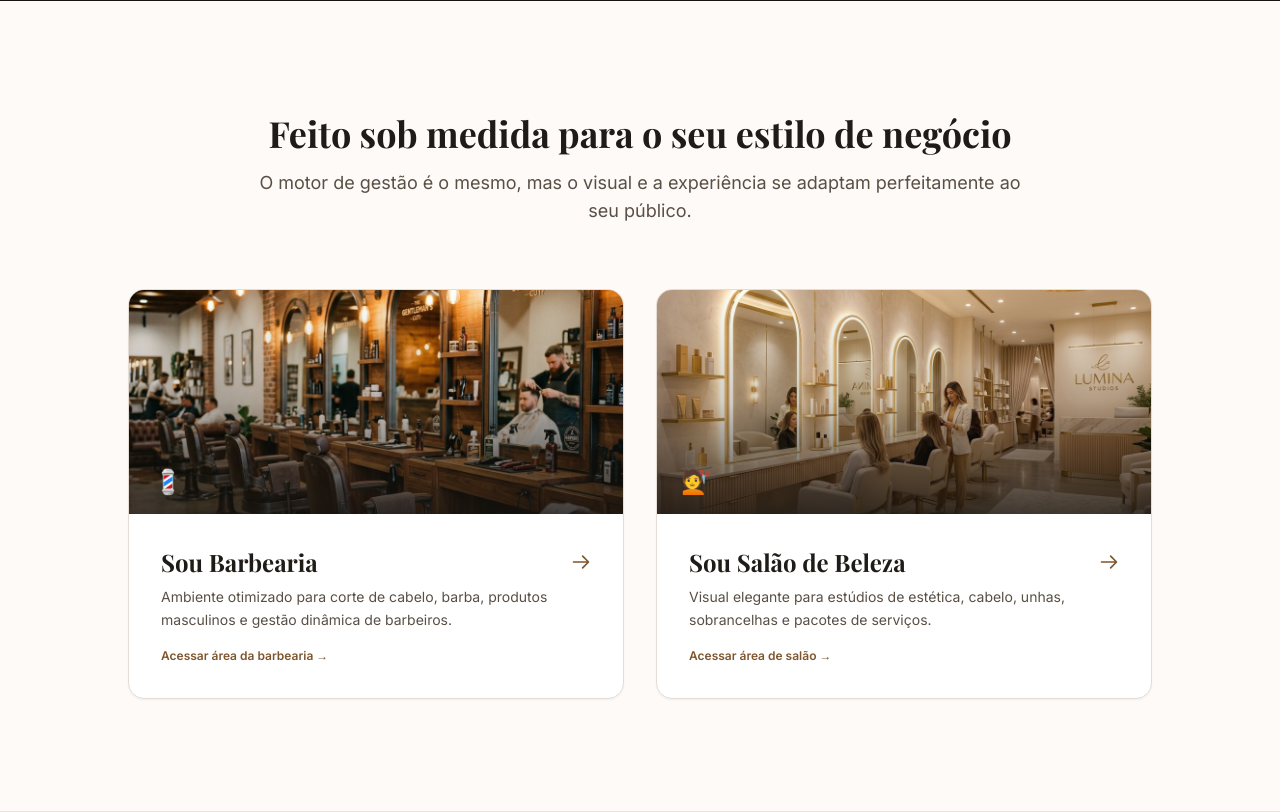
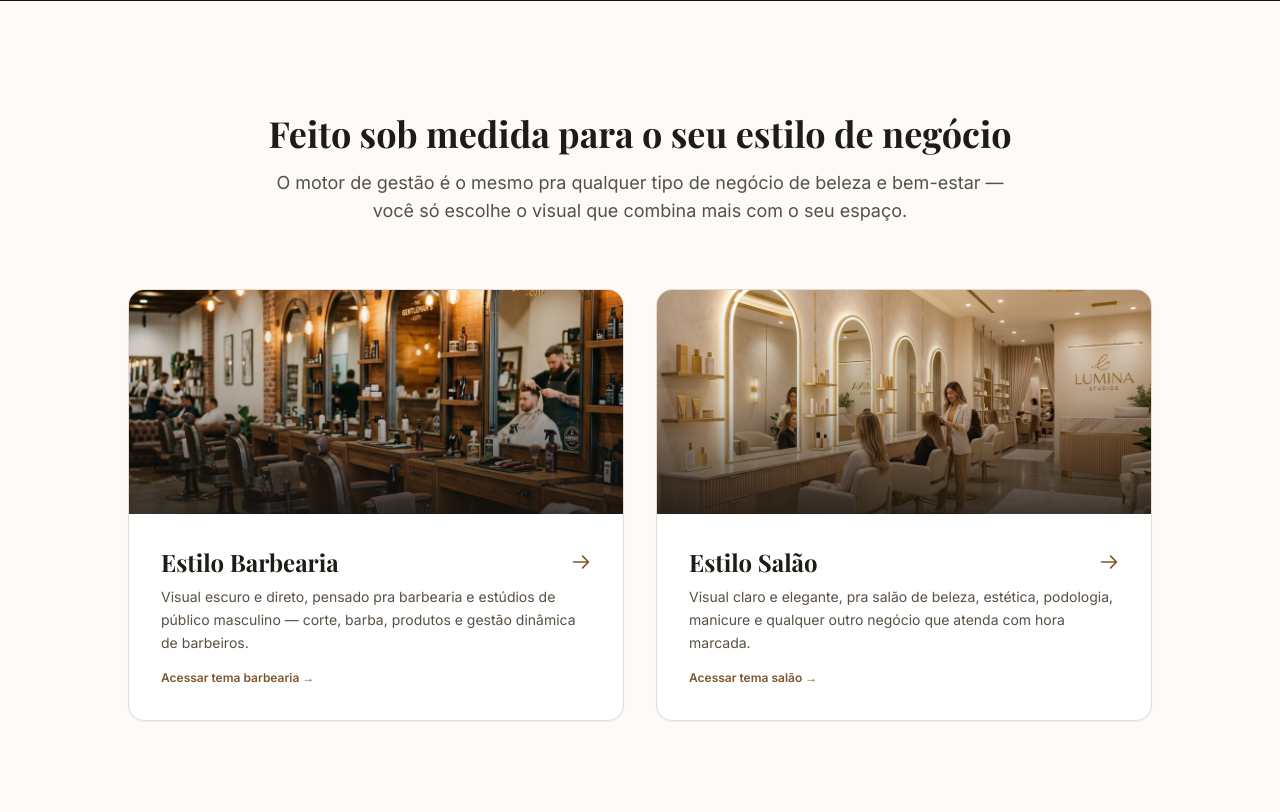
Before and after one commit to rdssystems/Zelo, a Django app: template templates/landing.html in a window 1280 px wide. Shown: the part 4646-5458 px from the top of the page. Run offline with Django 5.2, Linux system fonts and the light colour scheme; the template is opened without the code that fills it, so the values that code supplies are empty; some libraries are stand-ins or nearby versions; some web fonts are replaced.

Commit message:
Reformula landing page pra nao restringir a salao/barbearia literal
Os dois temas visuais (claro/escuro) continuam sendo so dois, mas a
copy agora trata isso como escolha de ESTILO, nao de tipo de negocio
-- "Estilo Barbearia"/"Estilo Salao" no lugar de "Sou Barbearia"/"Sou
Salao de Beleza", tanto na secao de temas quanto no modal de cadastro.
Copy ampliada em varios pontos (hero, FAQ, rodape, meta description)
pra deixar claro que serve pra estetica, podologia, manicure e outros
negocios de beleza/bem-estar, nao so quem literalmente se chama
"salao de beleza" ou "barbearia".

Removidos os emojis (💈 💇) dos cards de estilo, a pedido do usuario.

Co-Authored-By: Claude Sonnet 5 <noreply@anthropic.com>

```diff
--- a/apps/tenants/tests.py
+++ b/apps/tenants/tests.py
@@ -839,8 +839,8 @@ class LandingViewTest(TestCase):
     def test_root_domain_shows_landing_with_both_links(self):
         response = self.client.get("/")
         self.assertEqual(response.status_code, 200)
-        self.assertContains(response, "Sou Barbearia")
-        self.assertContains(response, "Sou Salão de Beleza")
+        self.assertContains(response, "Estilo Barbearia")
+        self.assertContains(response, "Estilo Salão")
         self.assertContains(response, "barbearia.testserver/painel/login/")
         self.assertContains(response, "salao.testserver/painel/login/")
 
--- a/templates/landing.html
+++ b/templates/landing.html
@@ -5,7 +5,7 @@
   <meta charset="utf-8"/>
   <meta content="width=device-width, initial-scale=1.0" name="viewport"/>
   <title>Zellup — Agendamento, Comissão e Caixa para Salões e Barbearias</title>
-  <meta name="description" content="Plataforma SaaS de agendamento online 24h, cálculo automático de comissão e gestão de caixa para salões de beleza e barbearias. Teste grátis 5 dias."/>
+  <meta name="description" content="Plataforma SaaS de agendamento online 24h, cálculo automático de comissão e gestão de caixa para salões de beleza, barbearias, estúdios de estética, podologia e outros negócios de beleza e bem-estar. Teste grátis 5 dias."/>
   {% include "_favicon.html" %}
   {% include "_pwa_meta.html" %}
 
@@ -115,7 +115,7 @@
       <div class="max-w-7xl mx-auto px-4 sm:px-6 lg:px-8 text-center">
         <div class="inline-flex items-center gap-2 px-3.5 py-1.5 rounded-full bg-surface-subtle border border-outline/60 text-xs font-semibold text-primary mb-6">
           <svg class="w-4 h-4 text-accent" fill="none" stroke="currentColor" viewBox="0 0 24 24"><path stroke-linecap="round" stroke-linejoin="round" stroke-width="2" d="M5 13l4 4L19 7"/></svg>
-          Plataforma completa para salões & barbearias
+          Plataforma completa pra negócios de beleza e bem-estar
         </div>
 
         <h1 class="font-display text-4xl sm:text-5xl md:text-6xl font-bold tracking-tight text-on-surface max-w-4xl mx-auto leading-[1.15]">
@@ -138,7 +138,7 @@
 
         <p class="mt-5 text-xs text-on-surface-variant font-medium flex items-center justify-center gap-1.5">
           <svg class="w-4 h-4 text-accent" fill="currentColor" viewBox="0 0 20 20"><path d="M9.049 2.927c.3-.921 1.603-.921 1.902 0l1.07 3.292a1 1 0 00.95.69h3.462c.969 0 1.371 1.24.588 1.81l-2.8 2.034a1 1 0 00-.364 1.118l1.07 3.292c.3.921-.755 1.688-1.54 1.118l-2.8-2.034a1 1 0 00-1.175 0l-2.8 2.034c-.784.57-1.838-.197-1.539-1.118l1.07-3.292a1 1 0 00-.364-1.118L2.98 8.72c-.783-.57-.38-1.81.588-1.81h3.461a1 1 0 00.951-.69l1.07-3.292z"/></svg>
-          Feito pra salões de beleza e barbearias de todos os tamanhos
+          Feito pra salão, barbearia, estética, podologia e outros negócios de beleza
         </p>
 
         <div class="mt-12 md:mt-16 max-w-5xl mx-auto relative">
@@ -393,7 +393,8 @@
             Feito sob medida para o seu estilo de negócio
           </h2>
           <p class="mt-4 text-lg text-on-surface-variant">
-            O motor de gestão é o mesmo, mas o visual e a experiência se adaptam perfeitamente ao seu público.
+            O motor de gestão é o mesmo pra qualquer tipo de negócio de beleza e bem-estar — você só escolhe
+            o visual que combina mais com o seu espaço.
           </p>
         </div>
 
@@ -402,18 +403,18 @@
             <div class="h-56 overflow-hidden relative">
               <img src="{% static 'img/landing-barbearia-card.png' %}" alt="Interior de Barbearia" class="w-full h-full object-cover group-hover:scale-105 transition-transform duration-500"/>
               <div class="absolute inset-0 bg-gradient-to-t from-dark-bg/80 via-dark-bg/20 to-transparent"></div>
-              <span class="absolute bottom-4 left-6 text-2xl">💈</span>
             </div>
             <div class="p-8">
               <h3 class="font-display text-2xl font-bold text-on-surface group-hover:text-primary transition-colors flex items-center justify-between">
-                Sou Barbearia
+                Estilo Barbearia
                 <svg class="w-5 h-5 text-primary group-hover:translate-x-1 transition-transform" fill="none" stroke="currentColor" viewBox="0 0 24 24"><path stroke-linecap="round" stroke-linejoin="round" stroke-width="2" d="M14 5l7 7m0 0l-7 7m7-7H3"/></svg>
               </h3>
               <p class="text-on-surface-variant text-sm mt-2 leading-relaxed">
-                Ambiente otimizado para corte de cabelo, barba, produtos masculinos e gestão dinâmica de barbeiros.
+                Visual escuro e direto, pensado pra barbearia e estúdios de público masculino — corte, barba,
+                produtos e gestão dinâmica de barbeiros.
               </p>
               <span class="inline-flex items-center text-xs font-semibold text-primary mt-4">
-                Acessar área da barbearia &rarr;
+                Acessar tema barbearia &rarr;
               </span>
             </div>
           </a>
@@ -422,18 +423,18 @@
             <div class="h-56 overflow-hidden relative">
               <img src="{% static 'img/landing-salao-card.png' %}" alt="Interior de Salão de Beleza" class="w-full h-full object-cover group-hover:scale-105 transition-transform duration-500"/>
               <div class="absolute inset-0 bg-gradient-to-t from-dark-bg/80 via-dark-bg/20 to-transparent"></div>
-              <span class="absolute bottom-4 left-6 text-2xl">💇</span>
             </div>
             <div class="p-8">
               <h3 class="font-display text-2xl font-bold text-on-surface group-hover:text-primary transition-colors flex items-center justify-between">
-                Sou Salão de Beleza
+                Estilo Salão
                 <svg class="w-5 h-5 text-primary group-hover:translate-x-1 transition-transform" fill="none" stroke="currentColor" viewBox="0 0 24 24"><path stroke-linecap="round" stroke-linejoin="round" stroke-width="2" d="M14 5l7 7m0 0l-7 7m7-7H3"/></svg>
               </h3>
               <p class="text-on-surface-variant text-sm mt-2 leading-relaxed">
-                Visual elegante para estúdios de estética, cabelo, unhas, sobrancelhas e pacotes de serviços.
+                Visual claro e elegante, pra salão de beleza, estética, podologia, manicure e qualquer outro
+                negócio que atenda com hora marcada.
               </p>
               <span class="inline-flex items-center text-xs font-semibold text-primary mt-4">
-                Acessar área de salão &rarr;
+                Acessar tema salão &rarr;
               </span>
             </div>
           </a>
@@ -906,11 +907,14 @@
 
           <div class="bg-surface rounded-2xl border border-outline/80 overflow-hidden">
             <button class="accordion-trigger w-full p-6 text-left font-semibold text-lg text-on-surface flex items-center justify-between gap-4 focus:outline-none">
-              <span>Funciona pra barbearia também?</span>
+              <span>Funciona só pra salão de beleza e barbearia?</span>
               <svg class="w-5 h-5 text-primary transform transition-transform duration-300 shrink-0" fill="none" stroke="currentColor" viewBox="0 0 24 24"><path stroke-linecap="round" stroke-linejoin="round" stroke-width="2" d="M19 9l-7 7-7-7"/></svg>
             </button>
             <div class="accordion-content px-6 pb-6 text-on-surface-variant text-sm leading-relaxed">
-              Com certeza! O Zellup foi construído para atender perfeitamente tanto salões de beleza quanto barbearias, oferecendo temas visuais e personalizações adequadas.
+              Não! Esses são só os dois temas visuais disponíveis (claro e escuro) — o sistema em si serve
+              pra qualquer negócio que atenda com hora marcada: estética, podologia, manicure, estúdio de
+              beleza, spa e outros. Você escolhe o visual que combina mais com o seu espaço, independente
+              de como você chama o seu negócio.
             </div>
           </div>
         </div>
@@ -951,7 +955,7 @@
             <span class="font-display text-2xl font-bold text-white tracking-tight">Zellup</span>
           </a>
           <p class="text-xs text-gray-500 mt-1 max-w-sm">
-            Agendamento 24h, gestão de comissões e caixa integrado para salões de beleza e barbearias.
+            Agendamento 24h, gestão de comissões e caixa integrado para salões, barbearias, estúdios de estética e outros negócios de beleza.
           </p>
         </div>
 
@@ -965,7 +969,7 @@
 
       <div class="mt-8 text-center md:text-left text-xs text-gray-500 flex flex-col sm:flex-row items-center justify-between gap-4">
         <p>&copy; 2026 Zellup. Todos os direitos reservados.</p>
-        <p>Desenvolvido com excelência para a beleza e barbearia brasileira.</p>
+        <p>Desenvolvido com excelência para o setor de beleza e bem-estar brasileiro.</p>
       </div>
     </div>
   </footer>
@@ -978,8 +982,8 @@
         <svg class="w-6 h-6" fill="none" stroke="currentColor" viewBox="0 0 24 24"><path stroke-linecap="round" stroke-linejoin="round" stroke-width="2" d="M6 18L18 6M6 6l12 12"/></svg>
       </button>
       <div class="text-center mb-6">
-        <h3 class="font-display text-2xl sm:text-3xl font-bold text-on-surface">Você é salão de beleza ou barbearia?</h3>
-        <p class="mt-2 text-sm text-on-surface-variant">Escolha pra começar seu teste grátis de 5 dias já no visual certo pro seu negócio.</p>
+        <h3 class="font-display text-2xl sm:text-3xl font-bold text-on-surface">Qual visual combina mais com o seu espaço?</h3>
+        <p class="mt-2 text-sm text-on-surface-variant">Vale pra salão de beleza, barbearia, estética, podologia e outros — escolha o tema pra começar seu teste grátis de 5 dias.</p>
       </div>
       <div class="grid grid-cols-1 sm:grid-cols-2 gap-4">
         <a href="{{ request.scheme }}://barbearia.{{ request.get_host }}/cadastrar/" class="group rounded-xl border border-outline bg-surface overflow-hidden shadow-sm hover:shadow-lg transition-all transform hover:-translate-y-1">
@@ -988,7 +992,7 @@
             <div class="absolute inset-0 bg-gradient-to-t from-dark-bg/80 via-dark-bg/20 to-transparent"></div>
           </div>
           <div class="p-4">
-            <h4 class="font-display text-lg font-bold text-on-surface group-hover:text-primary transition-colors">Sou Barbearia</h4>
+            <h4 class="font-display text-lg font-bold text-on-surface group-hover:text-primary transition-colors">Estilo Barbearia</h4>
             <span class="inline-flex items-center text-xs font-semibold text-primary mt-1">Continuar &rarr;</span>
           </div>
         </a>
@@ -998,7 +1002,7 @@
             <div class="absolute inset-0 bg-gradient-to-t from-dark-bg/80 via-dark-bg/20 to-transparent"></div>
           </div>
           <div class="p-4">
-            <h4 class="font-display text-lg font-bold text-on-surface group-hover:text-primary transition-colors">Sou Salão de Beleza</h4>
+            <h4 class="font-display text-lg font-bold text-on-surface group-hover:text-primary transition-colors">Estilo Salão</h4>
             <span class="inline-flex items-center text-xs font-semibold text-primary mt-1">Continuar &rarr;</span>
           </div>
         </a>
```
